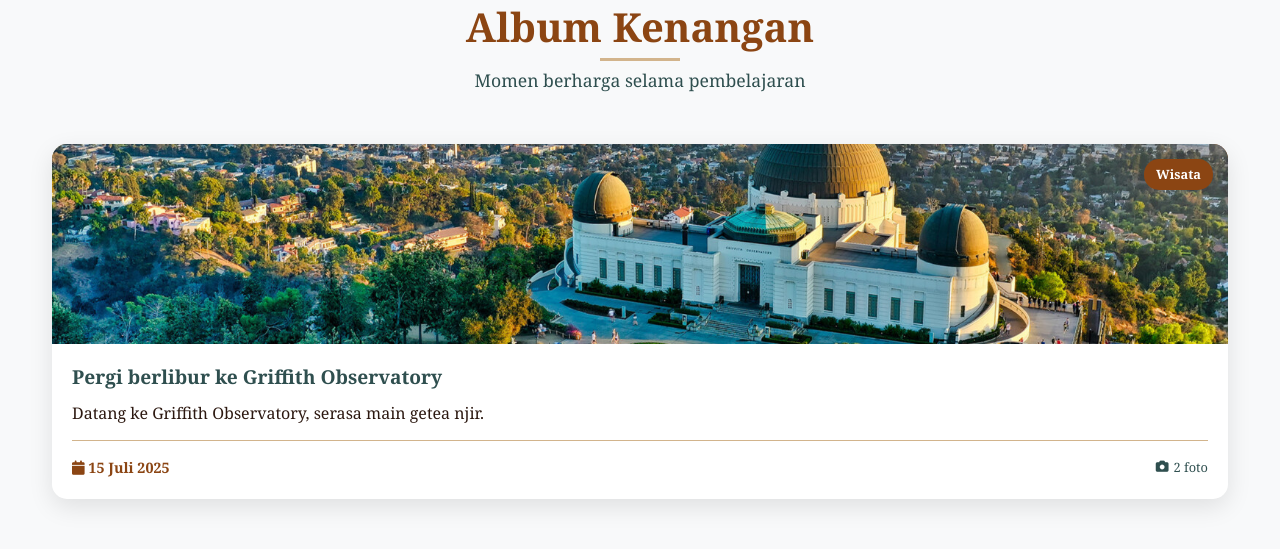
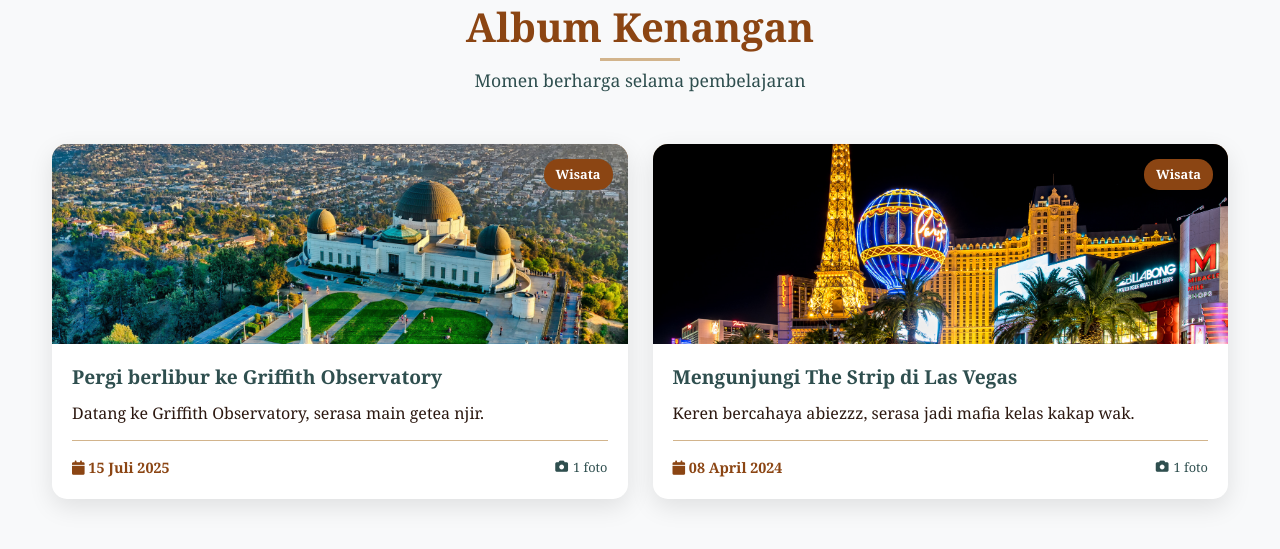
Before and after one commit to Kaldera51/anse_ts1-ofc, a plain HTML site: page index.html in a window 1280 px wide. Shown: the part 1782-2331 px from the top of the page. Drawn offline with Linux system fonts and the light colour scheme.

Commit message:
Update galleryData

```diff
--- a/index.html
+++ b/index.html
@@ -262,8 +262,7 @@
                 <div class="footer-section">
                     <h3>Media Sosial</h3>
                 <div class="social-links">
-                    <!-- GANTI LINK DENGAN URL ASLI KELAS/SEKOLAH KAMU -->
-                    <a href="https://www.instagram.com/anse_ts1.official?igsh=MXhibmswdDRienlqeA==" target="_blank" title="Instagram">
+                    <a href="https://www.instagram.com/anse_ts1.official" target="_blank" title="Instagram">
                         <i class="fab fa-instagram"></i>
                     </a>
                     <a href="https://discord.gg/RcXkEUvdQE" target="_blank" title="Discord">
--- a/js/script.js
+++ b/js/script.js
@@ -8,7 +8,17 @@
         date: "15 Juli 2025",
         location: "Los Angeles, California",
         category: "Wisata",
-        photos: 2
+        photos: 1
+    },
+    {
+        id: 2,
+        title: "Mengunjungi The Strip di Las Vegas",
+        description: "Keren bercahaya abiezzz, serasa jadi mafia kelas kakap wak.",
+        image: "images/gallery/las-vegas-strip.jpg",
+        date: "08 April 2024",
+        location: "Las Vegas, Nevada",
+        category: "Wisata",
+        photos: 1
     }
 ]
 
@@ -37,7 +47,7 @@
             nim: "023",
             birthDate: "01 Oktober 2009",
             address: "Jetak Kedungdowo, Kaliwungu, Kudus",
-            hobbies: ["Game", "Program"],
+            hobbies: ["Roleplay", "Program"],
             achievements: [],
             bio: "Ingin menjadi programmer handal namun enggan ngoding.",
             image: "images/students/rizqi-maulana.jpg"
```
Also changed, not shown: images/gallery/las-vegas-strip.jpg (added).
